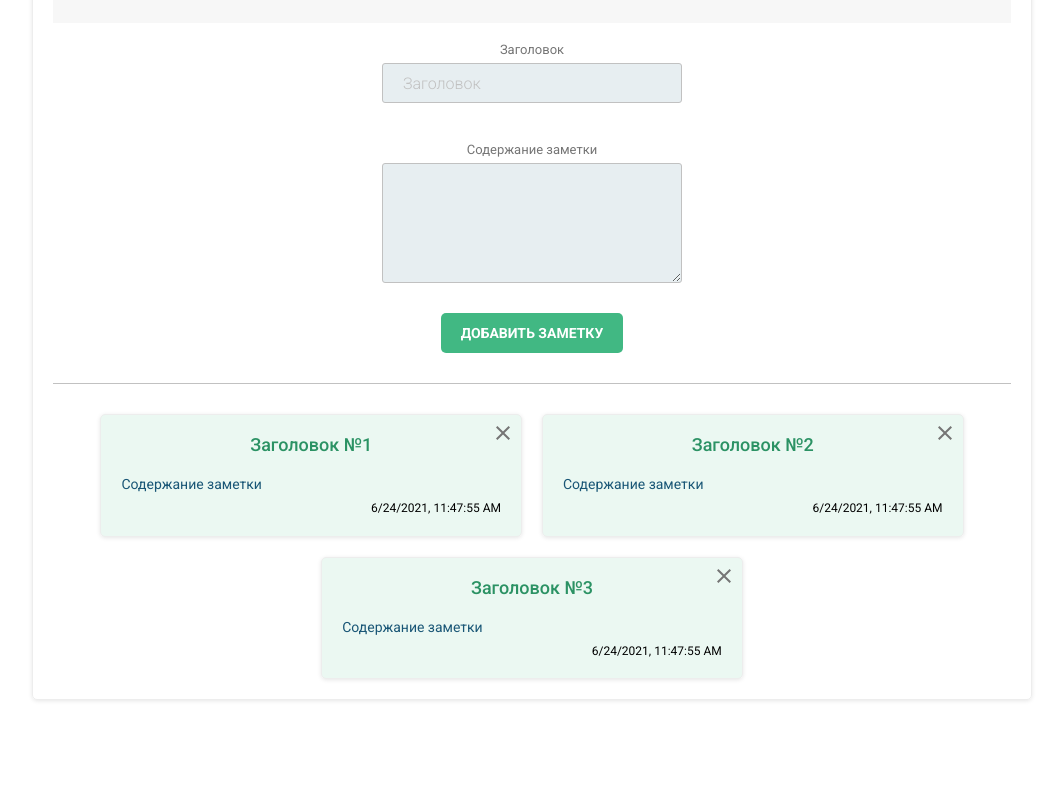
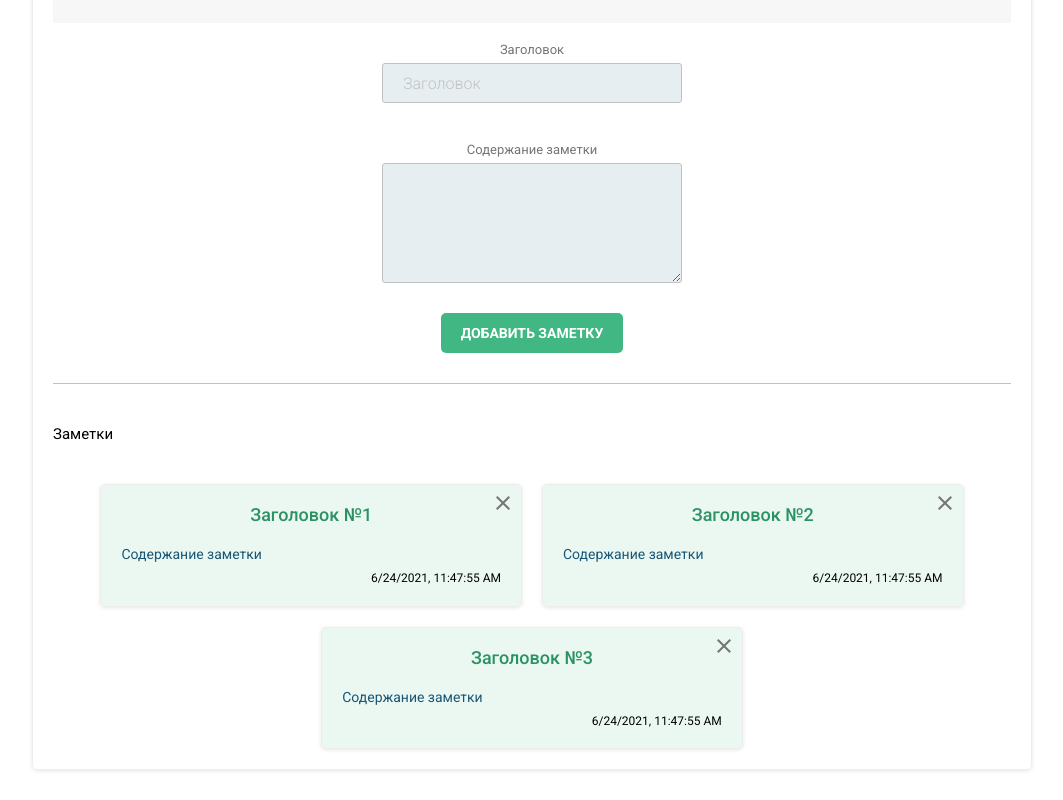
Before and after one commit to MikeIv/app-vue_, a Vue app: page /#/ in a window 1280 px wide. Shown: the part 758-1558 px from the top of the page, without its empty margins (108-1171 px from the left). Before the commit the page ends 1488 px from the top, so only its background shows below. Built offline with nearby package versions, Linux system fonts and the light colour scheme.

Commit message:
header for notes

```diff
--- a/src/components/Notes.vue
+++ b/src/components/Notes.vue
@@ -3,7 +3,7 @@
     <li class="app__item-note" v-for="(note, index) in notes" :key="index">
       <h3 class="app__item-title">{{ note.title }}</h3>
       <p class="app__item-txt">{{ note.descr }}</p>
-      <p class="app__item-date">{{ note.date }}</p>
+      <p class="app__item-date">{{ now }}</p>
 
       <div class="app__item-close" @click="removeNote(index)">
         <svg class="app__icon" role="button">
@@ -28,6 +28,11 @@ export default {
       console.log(`remove item id= ${index}`)
       this.$emit('remove', index)
     }
+  },
+  computed: {
+    now () {
+      return new Date().toLocaleString()
+    }
   }
 }
 </script>
--- a/src/scss/project/_app.scss
+++ b/src/scss/project/_app.scss
@@ -252,3 +252,17 @@
   text-align: right;
   font-size: $xxs-Fs;
 }
+
+
+// Title Filter Style
+.app__h-row {
+  display: flex;
+  justify-content: space-between;
+  align-items: center;
+
+  width: 100%;
+  min-height: 4rem;
+
+  margin-bottom: 3rem;
+
+}
--- a/src/views/Home.vue
+++ b/src/views/Home.vue
@@ -55,6 +55,12 @@
           <newNote :note="note" @addItem="addNote"/>
         </div>
 
+        <!--    Title Filter Style    -->
+        <div class="app__h-row">
+          <h2 class="app__h-row-h2">{{ titlenotes }}</h2>
+          <div class="app__h-row-toggle"></div>
+        </div>
+
         <!--    list of notes    -->
         <notes :notes="notes" @remove="removeNote"/>
 
@@ -86,6 +92,7 @@ export default {
   },
   data: () => ({
     title: 'Проект на Vue',
+    titlenotes: 'Заметки',
     text: '',
     textLower: '',
 
@@ -162,7 +169,7 @@ export default {
   computed: {
     toLower () {
       return this.text.toLowerCase()
-    }
+    },
   }
 
 }
```
